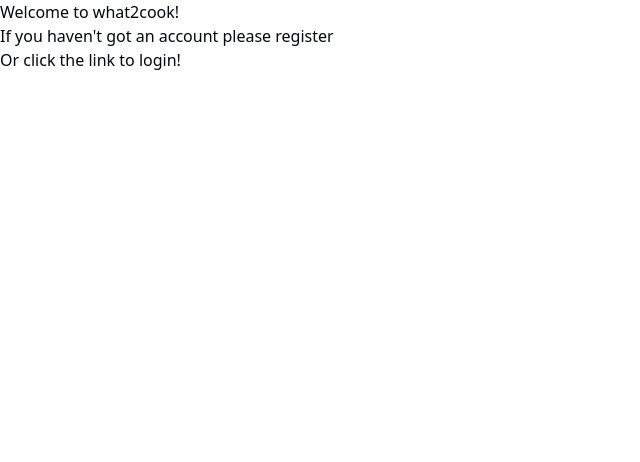
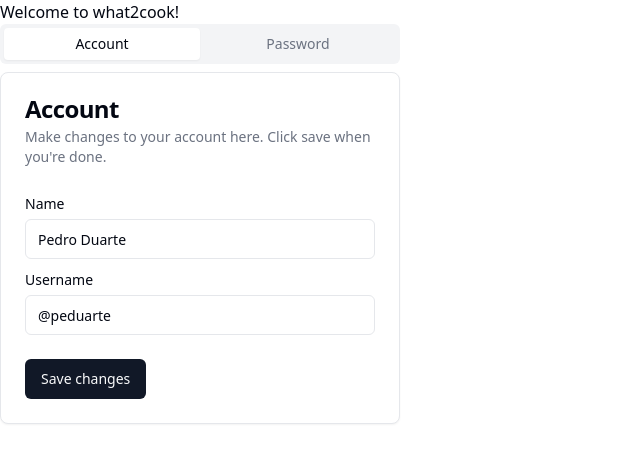
Before and after one commit to JLSanchez87/what2cook-front, a Next.js app: page / in a window 1280 px wide. Shown: the top 462 px of the page, without its empty margins (0-640 px from the left). Built offline with nearby package versions, Linux system fonts and the light colour scheme.

Commit message:
added shadCN packages

```diff
--- a/package.json
+++ b/package.json
@@ -10,6 +10,9 @@
   },
   "dependencies": {
     "@hookform/resolvers": "^3.3.1",
+    "@radix-ui/react-label": "^2.0.2",
+    "@radix-ui/react-slot": "^1.0.2",
+    "@radix-ui/react-tabs": "^1.0.4",
     "@radix-ui/react-toggle": "^1.0.3",
     "@types/node": "20.5.6",
     "@types/react": "18.2.21",
--- a/src/components/Welcome.tsx
+++ b/src/components/Welcome.tsx
@@ -1,15 +1,72 @@
-import Link from "next/link";
+import { Button } from "@/components/ui/button";
+import {
+  Card,
+  CardContent,
+  CardDescription,
+  CardFooter,
+  CardHeader,
+  CardTitle,
+} from "@/components/ui/card";
+import { Input } from "@/components/ui/input";
+import { Label } from "@/components/ui/label";
+import { Tabs, TabsContent, TabsList, TabsTrigger } from "@/components/ui/tabs";
 
 const Welcome = () => {
   return (
     <>
       <h1>Welcome to what2cook!</h1>
-      <p>
-        If you haven't got an account please <Link href="/">register</Link>
-      </p>
-      <p>
-        Or click the link to <Link href="/login">login</Link>!
-      </p>
+      <Tabs defaultValue="account" className="w-[400px]">
+        <TabsList className="grid w-full grid-cols-2">
+          <TabsTrigger value="account">Account</TabsTrigger>
+          <TabsTrigger value="password">Password</TabsTrigger>
+        </TabsList>
+        <TabsContent value="account">
+          <Card>
+            <CardHeader>
+              <CardTitle>Account</CardTitle>
+              <CardDescription>
+                Make changes to your account here. Click save when you're done.
+              </CardDescription>
+            </CardHeader>
+            <CardContent className="space-y-2">
+              <div className="space-y-1">
+                <Label htmlFor="name">Name</Label>
+                <Input id="name" defaultValue="Pedro Duarte" />
+              </div>
+              <div className="space-y-1">
+                <Label htmlFor="username">Username</Label>
+                <Input id="username" defaultValue="@peduarte" />
+              </div>
+            </CardContent>
+            <CardFooter>
+              <Button>Save changes</Button>
+            </CardFooter>
+          </Card>
+        </TabsContent>
+        <TabsContent value="password">
+          <Card>
+            <CardHeader>
+              <CardTitle>Password</CardTitle>
+              <CardDescription>
+                Change your password here. After saving, you'll be logged out.
+              </CardDescription>
+            </CardHeader>
+            <CardContent className="space-y-2">
+              <div className="space-y-1">
+                <Label htmlFor="current">Current password</Label>
+                <Input id="current" type="password" />
+              </div>
+              <div className="space-y-1">
+                <Label htmlFor="new">New password</Label>
+                <Input id="new" type="password" />
+              </div>
+            </CardContent>
+            <CardFooter>
+              <Button>Save password</Button>
+            </CardFooter>
+          </Card>
+        </TabsContent>
+      </Tabs>
     </>
   );
 };
--- /dev/null
+++ b/src/components/ui/button.tsx
@@ -0,0 +1,56 @@
+import * as React from "react"
+import { Slot } from "@radix-ui/react-slot"
+import { cva, type VariantProps } from "class-variance-authority"
+
+import { cn } from "@/lib/utils"
+
+const buttonVariants = cva(
+  "inline-flex items-center justify-center rounded-md text-sm font-medium ring-offset-background transition-colors focus-visible:outline-none focus-visible:ring-2 focus-visible:ring-ring focus-visible:ring-offset-2 disabled:pointer-events-none disabled:opacity-50",
+  {
+    variants: {
+      variant: {
+        default: "bg-primary text-primary-foreground hover:bg-primary/90",
+        destructive:
+          "bg-destructive text-destructive-foreground hover:bg-destructive/90",
+        outline:
+          "border border-input bg-background hover:bg-accent hover:text-accent-foreground",
+        secondary:
+          "bg-secondary text-secondary-foreground hover:bg-secondary/80",
+        ghost: "hover:bg-accent hover:text-accent-foreground",
+        link: "text-primary underline-offset-4 hover:underline",
+      },
+      size: {
+        default: "h-10 px-4 py-2",
+        sm: "h-9 rounded-md px-3",
+        lg: "h-11 rounded-md px-8",
+        icon: "h-10 w-10",
+      },
+    },
+    defaultVariants: {
+      variant: "default",
+      size: "default",
+    },
+  }
+)
+
+export interface ButtonProps
+  extends React.ButtonHTMLAttributes<HTMLButtonElement>,
+    VariantProps<typeof buttonVariants> {
+  asChild?: boolean
+}
+
+const Button = React.forwardRef<HTMLButtonElement, ButtonProps>(
+  ({ className, variant, size, asChild = false, ...props }, ref) => {
+    const Comp = asChild ? Slot : "button"
+    return (
+      <Comp
+        className={cn(buttonVariants({ variant, size, className }))}
+        ref={ref}
+        {...props}
+      />
+    )
+  }
+)
+Button.displayName = "Button"
+
+export { Button, buttonVariants }
--- /dev/null
+++ b/src/components/ui/card.tsx
@@ -0,0 +1,79 @@
+import * as React from "react"
+
+import { cn } from "@/lib/utils"
+
+const Card = React.forwardRef<
+  HTMLDivElement,
+  React.HTMLAttributes<HTMLDivElement>
+>(({ className, ...props }, ref) => (
+  <div
+    ref={ref}
+    className={cn(
+      "rounded-lg border bg-card text-card-foreground shadow-sm",
+      className
+    )}
+    {...props}
+  />
+))
+Card.displayName = "Card"
+
+const CardHeader = React.forwardRef<
+  HTMLDivElement,
+  React.HTMLAttributes<HTMLDivElement>
+>(({ className, ...props }, ref) => (
+  <div
+    ref={ref}
+    className={cn("flex flex-col space-y-1.5 p-6", className)}
+    {...props}
+  />
+))
+CardHeader.displayName = "CardHeader"
+
+const CardTitle = React.forwardRef<
+  HTMLParagraphElement,
+  React.HTMLAttributes<HTMLHeadingElement>
+>(({ className, ...props }, ref) => (
+  <h3
+    ref={ref}
+    className={cn(
+      "text-2xl font-semibold leading-none tracking-tight",
+      className
+    )}
+    {...props}
+  />
+))
+CardTitle.displayName = "CardTitle"
+
+const CardDescription = React.forwardRef<
+  HTMLParagraphElement,
+  React.HTMLAttributes<HTMLParagraphElement>
+>(({ className, ...props }, ref) => (
+  <p
+    ref={ref}
+    className={cn("text-sm text-muted-foreground", className)}
+    {...props}
+  />
+))
+CardDescription.displayName = "CardDescription"
+
+const CardContent = React.forwardRef<
+  HTMLDivElement,
+  React.HTMLAttributes<HTMLDivElement>
+>(({ className, ...props }, ref) => (
+  <div ref={ref} className={cn("p-6 pt-0", className)} {...props} />
+))
+CardContent.displayName = "CardContent"
+
+const CardFooter = React.forwardRef<
+  HTMLDivElement,
+  React.HTMLAttributes<HTMLDivElement>
+>(({ className, ...props }, ref) => (
+  <div
+    ref={ref}
+    className={cn("flex items-center p-6 pt-0", className)}
+    {...props}
+  />
+))
+CardFooter.displayName = "CardFooter"
+
+export { Card, CardHeader, CardFooter, CardTitle, CardDescription, CardContent }
--- /dev/null
+++ b/src/components/ui/input.tsx
@@ -0,0 +1,25 @@
+import * as React from "react"
+
+import { cn } from "@/lib/utils"
+
+export interface InputProps
+  extends React.InputHTMLAttributes<HTMLInputElement> {}
+
+const Input = React.forwardRef<HTMLInputElement, InputProps>(
+  ({ className, type, ...props }, ref) => {
+    return (
+      <input
+        type={type}
+        className={cn(
+          "flex h-10 w-full rounded-md border border-input bg-background px-3 py-2 text-sm ring-offset-background file:border-0 file:bg-transparent file:text-sm file:font-medium placeholder:text-muted-foreground focus-visible:outline-none focus-visible:ring-2 focus-visible:ring-ring focus-visible:ring-offset-2 disabled:cursor-not-allowed disabled:opacity-50",
+          className
+        )}
+        ref={ref}
+        {...props}
+      />
+    )
+  }
+)
+Input.displayName = "Input"
+
+export { Input }
--- /dev/null
+++ b/src/components/ui/label.tsx
@@ -0,0 +1,24 @@
+import * as React from "react"
+import * as LabelPrimitive from "@radix-ui/react-label"
+import { cva, type VariantProps } from "class-variance-authority"
+
+import { cn } from "@/lib/utils"
+
+const labelVariants = cva(
+  "text-sm font-medium leading-none peer-disabled:cursor-not-allowed peer-disabled:opacity-70"
+)
+
+const Label = React.forwardRef<
+  React.ElementRef<typeof LabelPrimitive.Root>,
+  React.ComponentPropsWithoutRef<typeof LabelPrimitive.Root> &
+    VariantProps<typeof labelVariants>
+>(({ className, ...props }, ref) => (
+  <LabelPrimitive.Root
+    ref={ref}
+    className={cn(labelVariants(), className)}
+    {...props}
+  />
+))
+Label.displayName = LabelPrimitive.Root.displayName
+
+export { Label }
--- /dev/null
+++ b/src/components/ui/tabs.tsx
@@ -0,0 +1,53 @@
+import * as React from "react"
+import * as TabsPrimitive from "@radix-ui/react-tabs"
+
+import { cn } from "@/lib/utils"
+
+const Tabs = TabsPrimitive.Root
+
+const TabsList = React.forwardRef<
+  React.ElementRef<typeof TabsPrimitive.List>,
+  React.ComponentPropsWithoutRef<typeof TabsPrimitive.List>
+>(({ className, ...props }, ref) => (
+  <TabsPrimitive.List
+    ref={ref}
+    className={cn(
+      "inline-flex h-10 items-center justify-center rounded-md bg-muted p-1 text-muted-foreground",
+      className
+    )}
+    {...props}
+  />
+))
+TabsList.displayName = TabsPrimitive.List.displayName
+
+const TabsTrigger = React.forwardRef<
+  React.ElementRef<typeof TabsPrimitive.Trigger>,
+  React.ComponentPropsWithoutRef<typeof TabsPrimitive.Trigger>
+>(({ className, ...props }, ref) => (
+  <TabsPrimitive.Trigger
+    ref={ref}
+    className={cn(
+      "inline-flex items-center justify-center whitespace-nowrap rounded-sm px-3 py-1.5 text-sm font-medium ring-offset-background transition-all focus-visible:outline-none focus-visible:ring-2 focus-visible:ring-ring focus-visible:ring-offset-2 disabled:pointer-events-none disabled:opacity-50 data-[state=active]:bg-background data-[state=active]:text-foreground data-[state=active]:shadow-sm",
+      className
+    )}
+    {...props}
+  />
+))
+TabsTrigger.displayName = TabsPrimitive.Trigger.displayName
+
+const TabsContent = React.forwardRef<
+  React.ElementRef<typeof TabsPrimitive.Content>,
+  React.ComponentPropsWithoutRef<typeof TabsPrimitive.Content>
+>(({ className, ...props }, ref) => (
+  <TabsPrimitive.Content
+    ref={ref}
+    className={cn(
+      "mt-2 ring-offset-background focus-visible:outline-none focus-visible:ring-2 focus-visible:ring-ring focus-visible:ring-offset-2",
+      className
+    )}
+    {...props}
+  />
+))
+TabsContent.displayName = TabsPrimitive.Content.displayName
+
+export { Tabs, TabsList, TabsTrigger, TabsContent }
```
Also changed, not shown: 1 other file (tests, documents, lock files or other folders).
